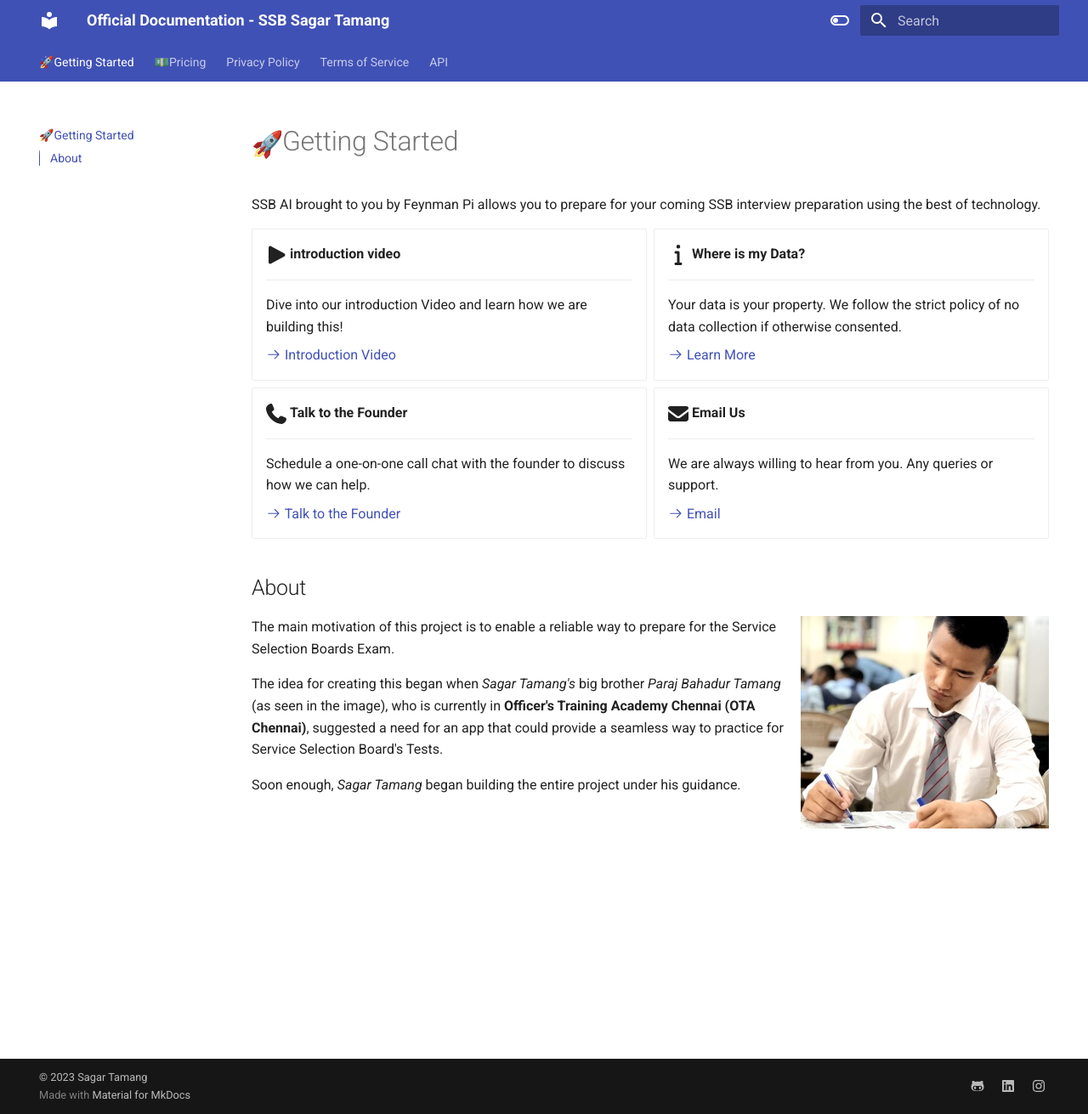
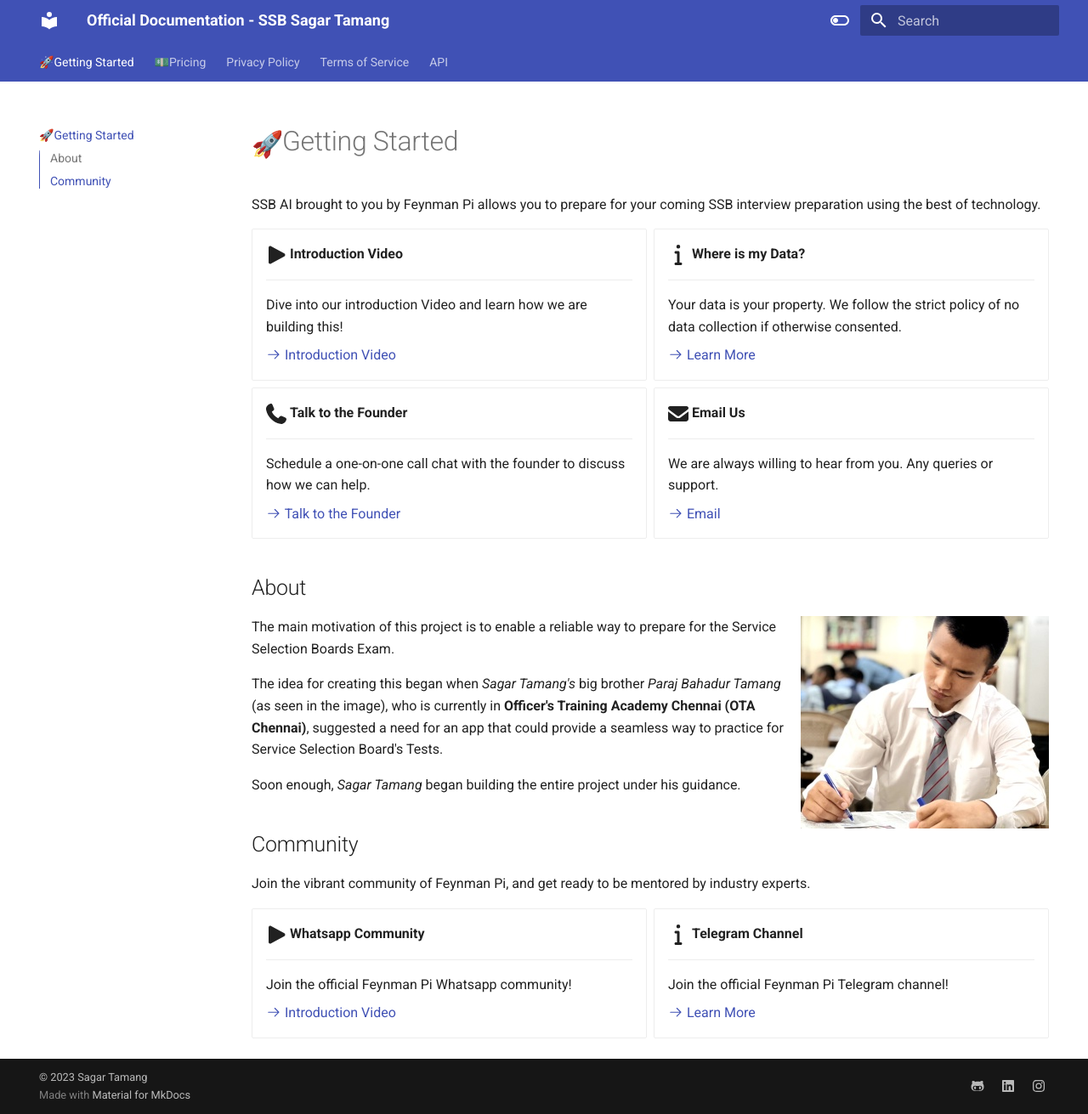
Before and after one commit to SAGAR-TAMANG/ssb-docs, an MkDocs documentation site: the page built from docs/index.md, in a window 1280 px wide and 1311 px high. Shown: the whole window at 85% size. Built offline with MkDocs 1.6.1 and Material for MkDocs 9.7.7, drawn with Linux system fonts in a browser that asks for light colours; emoji names are drawn with the system emoji font.

Commit message:
push community

```diff
--- a/docs/index.md
+++ b/docs/index.md
@@ -4,7 +4,7 @@
 
 <div class="grid cards" markdown>
 
--   :fontawesome-solid-play:{ .lg .middle } __introduction video__
+-   :fontawesome-solid-play:{ .lg .middle } __Introduction Video__
 
     ---
 
@@ -71,3 +71,27 @@
 The idea for creating this began when _Sagar Tamang's_ big brother _Paraj Bahadur Tamang_ (as seen in the image), who is currently in __Officer's Training Academy Chennai (OTA Chennai)__, suggested a need for an app that could provide a seamless way to practice for Service Selection Board's Tests.
 
 Soon enough, _Sagar Tamang_ began building the entire project under his guidance.
+
+## Community
+
+Join the vibrant community of Feynman Pi, and get ready to be mentored by industry experts.
+
+<div class="grid cards" markdown>
+
+-   :fontawesome-solid-play:{ .lg .middle } __Whatsapp Community__
+
+    ---
+
+    Join the official Feynman Pi Whatsapp community!
+
+    [:octicons-arrow-right-24: Introduction Video](#)
+
+-   :fontawesome-solid-info:{ .lg .middle } __Telegram Channel__
+
+    ---
+
+    Join the official Feynman Pi Telegram channel!
+
+    [:octicons-arrow-right-24: Learn More](#)
+
+</div>
```
